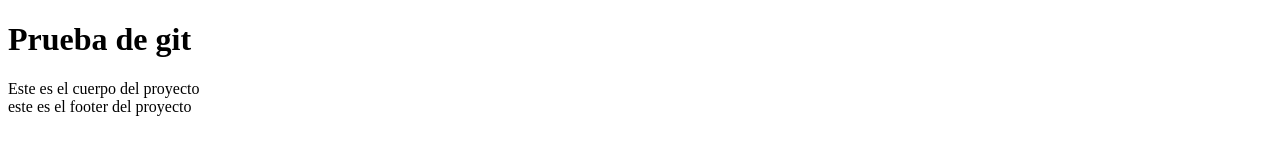
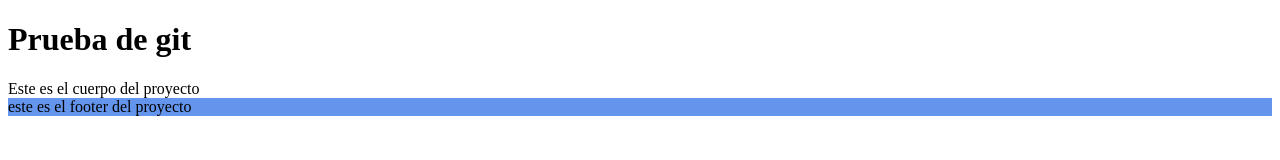
Before and after one commit to Cesar-Perez-Arvizu/Curso_GIT, a plain HTML site: page index.html in a window 1280 px wide. Drawn offline with Linux system fonts and the light colour scheme.

Commit message:
Se agregó link de estilo y color al footer

```diff
--- a/index.html
+++ b/index.html
@@ -4,6 +4,7 @@
     <meta charset="UTF-8">
     <meta http-equiv="X-UA-Compatible" content="IE=edge">
     <meta name="viewport" content="width=device-width, initial-scale=1.0">
+    <link rel="stylesheet" href="/style/style.css">
     <title>Document</title>
 </head>
 <body>
--- /dev/null
+++ b/style/style.css
@@ -0,0 +1,3 @@
+footer{
+    background-color: cornflowerblue;
+}
```
Also changed, not shown: js/function.js (added).
